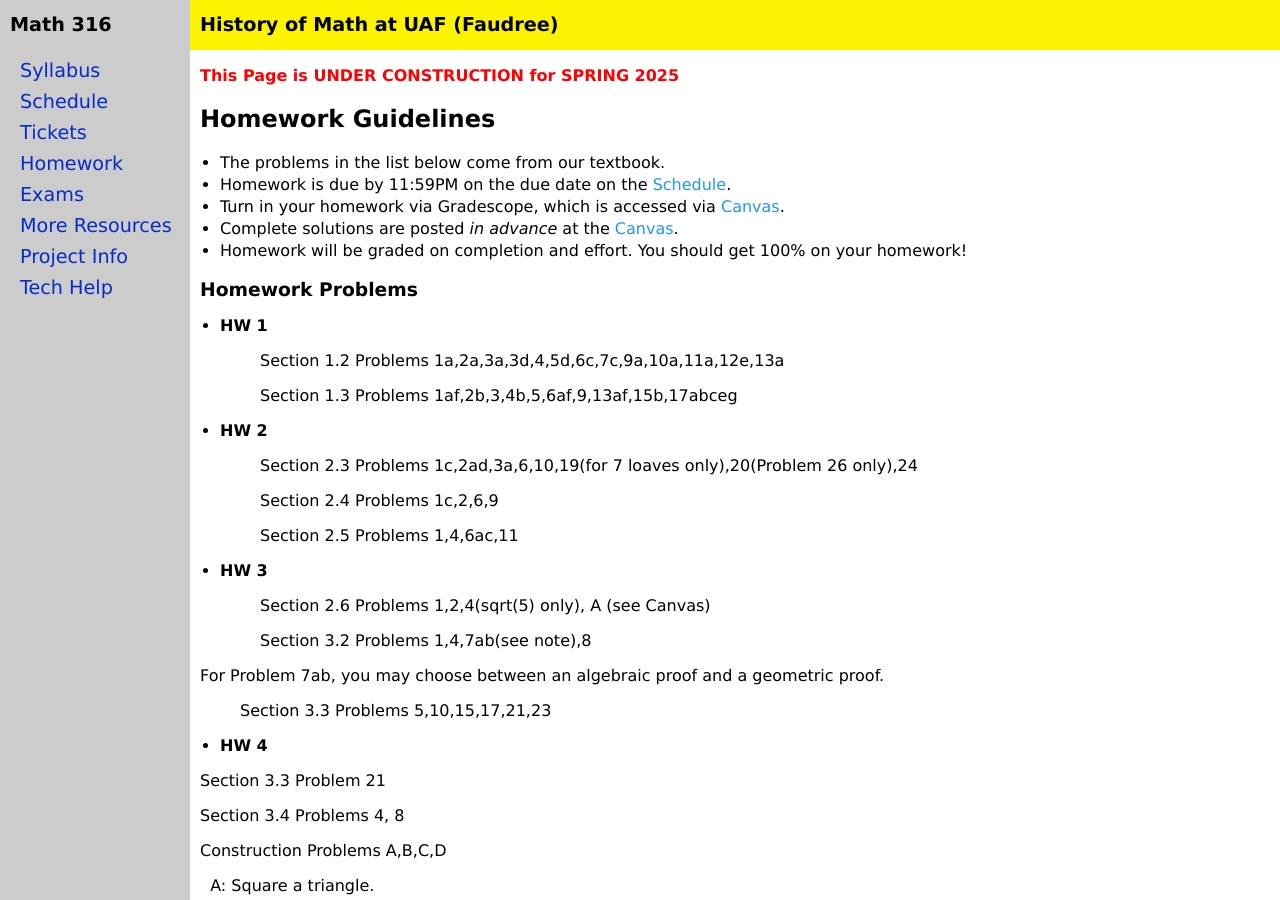
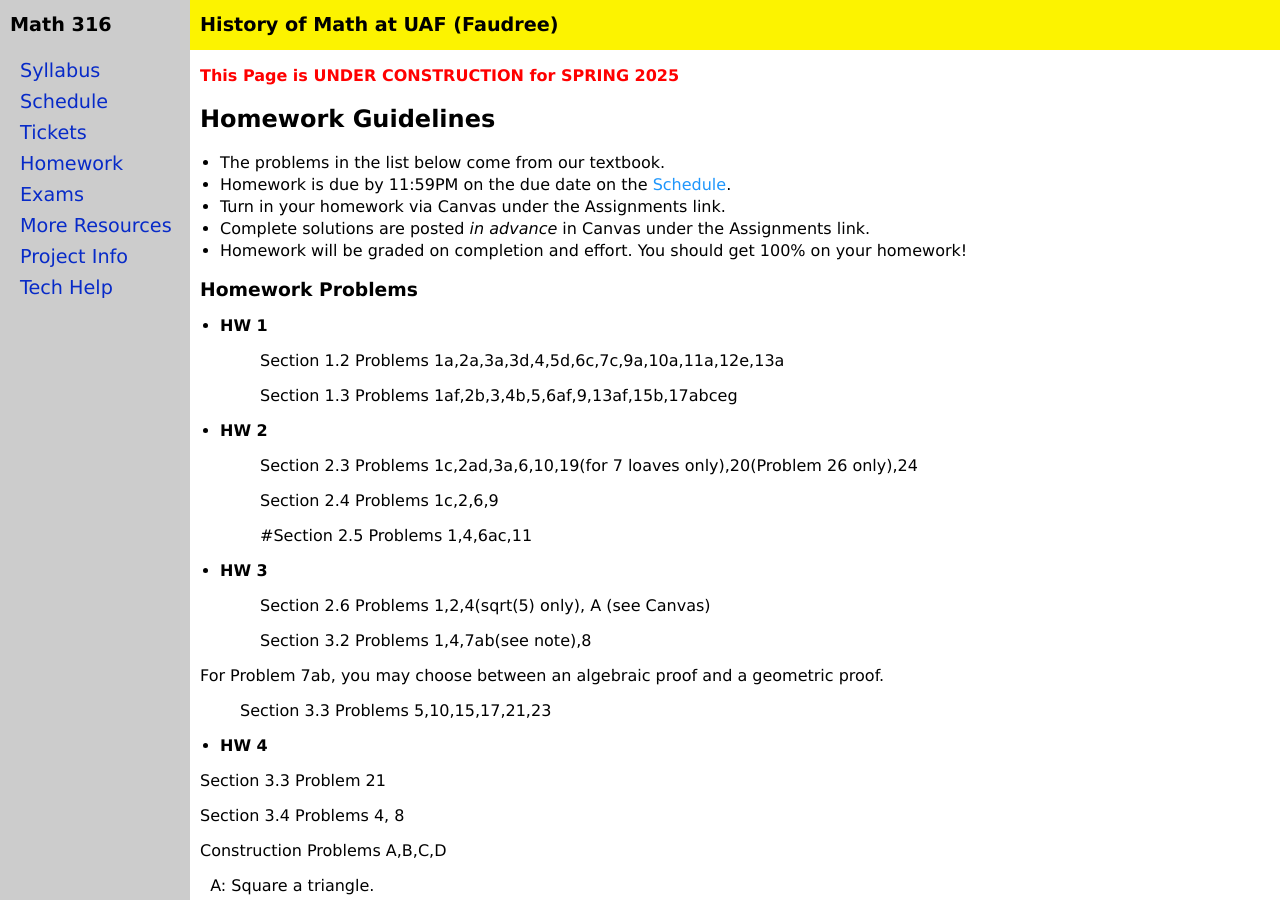
Before and after one commit to jrfaudree/HOM, a Jekyll site: the page built from homework.md, in a window 1280 px wide and 900 px high. Built offline with Jekyll 4.4.1, drawn with Linux system fonts in a browser that asks for light colours.

Commit message:
Update homework.md

```diff
--- a/homework.md
+++ b/homework.md
@@ -7,9 +7,9 @@ title: Homework
 ## Homework Guidelines
 
   * The problems in the list below come from our textbook.
-  * Homework is due by 11:59PM on the due date on the [Schedule](assets/general/schedule.pdf).
-  * Turn in your homework via Gradescope, which is accessed via [Canvas](https://canvas.alaska.edu).
-  * Complete solutions are posted _in advance_ at the [Canvas](https://canvas.alaska.edu).
+  * Homework is due by 11:59PM on the due date on the [Schedule](https://docs.google.com/spreadsheets/d/e/2PACX-1vRSXy8PBXnJpR7xxhggG7TRmXVr_T20drE4qSHNJthFCJuujuz7XPa606VCXAP73R40e4WRB37YEvSI/pubhtml).
+  * Turn in your homework via Canvas under the Assignments link.
+  * Complete solutions are posted _in advance_ in Canvas under the Assignments link.
   * Homework will be graded on completion and effort.  You should get 100% on your homework!
 
 ### Homework Problems
@@ -26,7 +26,7 @@ Section 2.3 Problems 1c,2ad,3a,6,10,19(for 7 loaves only),20(Problem 26 only),24
 >
 Section 2.4 Problems 1c,2,6,9
 >
-Section 2.5 Problems 1,4,6ac,11
+#Section 2.5 Problems 1,4,6ac,11
 
  * **HW 3**
 >
```
